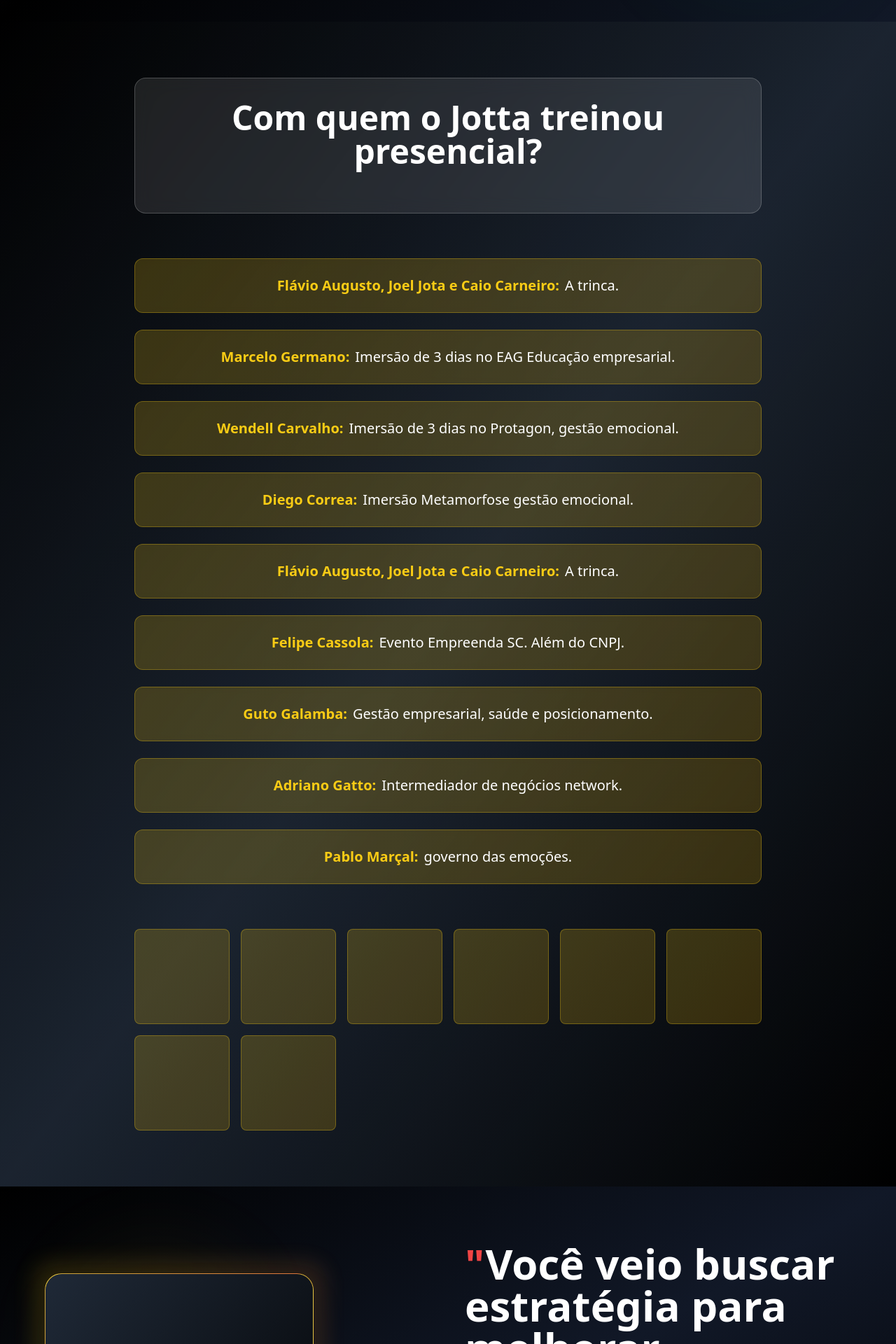
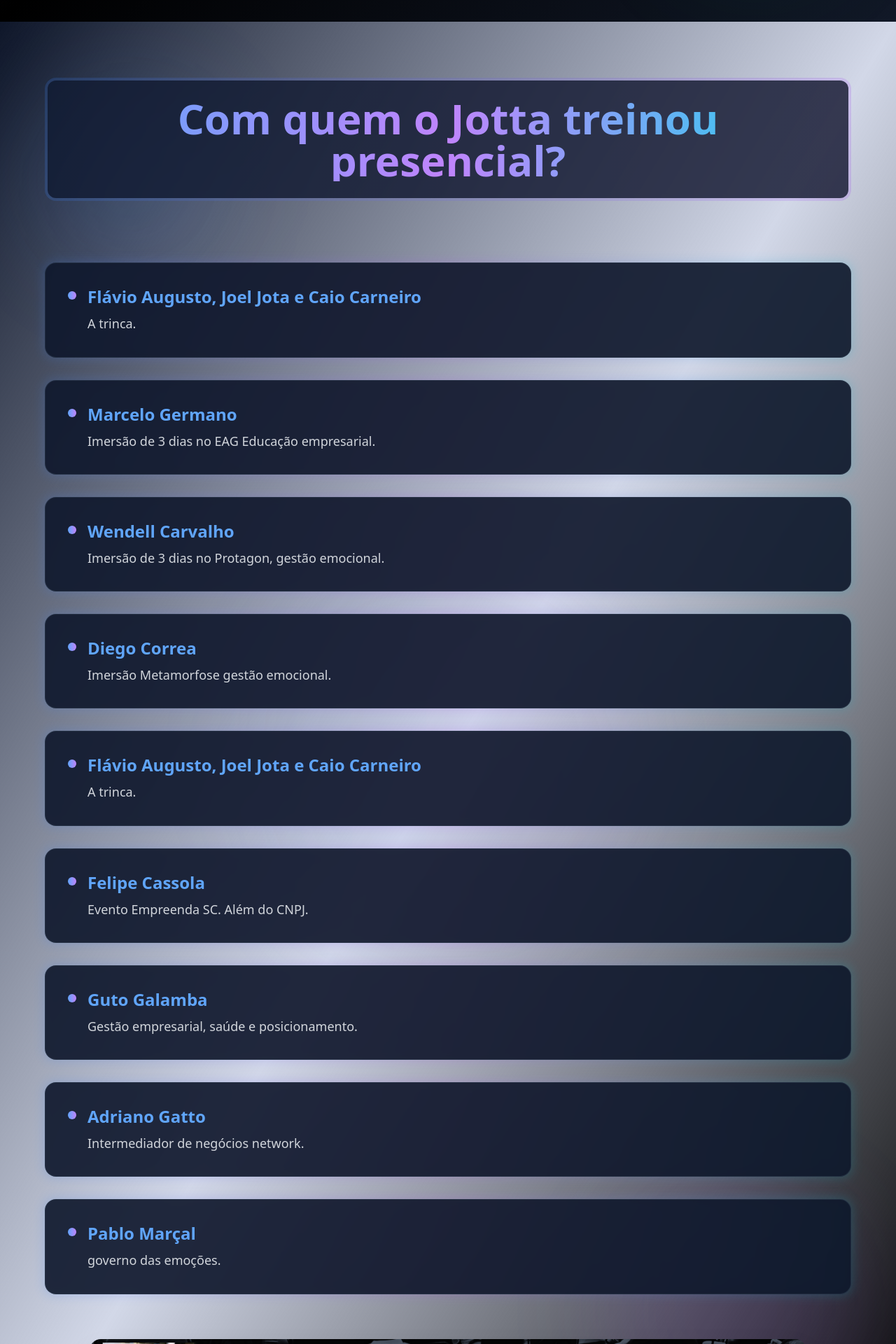
Before and after one commit to edilson-morais/pensando-fora-do-palco, a React (Vite) app: page / in a window 1280 px wide. Shown: the part 6340-8260 px from the top of the page at 70% size. Built offline with nearby package versions, Linux system fonts and the light colour scheme.

Commit message:
Refactor TrainingClients section
Updated the design of the "Com quem o Jotta treinou presencial?" section to be more modern and removed the brown color. Also inserted the provided image below the text in the same section.

```diff
--- a/src/components/TrainingClients.tsx
+++ b/src/components/TrainingClients.tsx
@@ -12,41 +12,59 @@ const TrainingClients = () => {
   ];
 
   return (
-    <section className="py-20 bg-gradient-to-br from-black via-gray-800 to-black text-white relative overflow-hidden">
-      {/* Background with photos overlay */}
-      <div className="absolute inset-0 opacity-20">
-        <div className="w-full h-full bg-gradient-to-br from-black/80 to-black/60"></div>
+    <section className="py-20 bg-gradient-to-br from-slate-900 via-blue-900/20 to-black text-white relative overflow-hidden">
+      {/* Modern geometric background */}
+      <div className="absolute inset-0">
+        <div className="absolute top-20 left-10 w-72 h-72 bg-blue-500/10 rounded-full blur-3xl"></div>
+        <div className="absolute bottom-20 right-10 w-96 h-96 bg-purple-500/10 rounded-full blur-3xl"></div>
+        <div className="absolute top-1/2 left-1/2 transform -translate-x-1/2 -translate-y-1/2 w-[600px] h-[600px] bg-gradient-to-r from-blue-500/5 to-purple-500/5 rounded-full blur-3xl"></div>
       </div>
 
       <div className="container mx-auto px-6 relative z-10">
-        <div className="max-w-4xl mx-auto text-center">
-          {/* Header */}
-          <div className="bg-white/10 backdrop-blur-md rounded-2xl p-8 mb-16 border border-white/20">
-            <h2 className="text-3xl md:text-4xl lg:text-5xl font-bold mb-8">
-              Com quem o Jotta treinou presencial?
-            </h2>
+        <div className="max-w-6xl mx-auto">
+          {/* Modern Header */}
+          <div className="text-center mb-16">
+            <div className="inline-block bg-gradient-to-r from-blue-500/20 to-purple-500/20 backdrop-blur-sm rounded-2xl p-1 mb-6">
+              <div className="bg-slate-900/80 rounded-xl px-8 py-6">
+                <h2 className="text-4xl md:text-5xl lg:text-6xl font-bold bg-gradient-to-r from-blue-400 via-purple-400 to-cyan-400 bg-clip-text text-transparent">
+                  Com quem o Jotta treinou presencial?
+                </h2>
+              </div>
+            </div>
           </div>
 
-          {/* Clients list */}
-          <div className="space-y-6">
+          {/* Modern Clients Grid */}
+          <div className="grid gap-6 md:gap-8 mb-16">
             {clients.map((client, index) => {
               const [name, description] = client.split(': ');
               return (
-                <div key={index} className="bg-gradient-to-r from-yellow-400/20 to-yellow-500/20 backdrop-blur-sm rounded-xl p-6 border border-yellow-400/30 hover:border-yellow-400/50 transition-all duration-300">
-                  <p className="text-lg md:text-xl">
-                    <span className="text-yellow-400 font-bold">{name}:</span>
-                    <span className="text-white ml-2">{description}</span>
-                  </p>
+                <div key={index} className="group relative">
+                  <div className="absolute -inset-0.5 bg-gradient-to-r from-blue-500 via-purple-500 to-cyan-500 rounded-2xl blur opacity-20 group-hover:opacity-40 transition duration-500"></div>
+                  <div className="relative bg-slate-900/90 backdrop-blur-sm border border-slate-700/50 rounded-2xl p-8 hover:border-blue-400/50 transition-all duration-500 hover:transform hover:scale-[1.02]">
+                    <div className="flex items-start gap-4">
+                      <div className="flex-shrink-0 w-3 h-3 bg-gradient-to-r from-blue-400 to-purple-400 rounded-full mt-2 group-hover:scale-125 transition-transform duration-300"></div>
+                      <div>
+                        <h3 className="text-xl md:text-2xl font-bold text-blue-400 mb-2 group-hover:text-purple-400 transition-colors duration-300">
+                          {name}
+                        </h3>
+                        <p className="text-gray-300 text-lg leading-relaxed">
+                          {description}
+                        </p>
+                      </div>
+                    </div>
+                  </div>
                 </div>
               );
             })}
           </div>
 
-          {/* Bottom photos grid placeholder */}
-          <div className="mt-16 grid grid-cols-4 md:grid-cols-6 gap-4">
-            {Array.from({ length: 8 }, (_, i) => (
-              <div key={i} className="aspect-square bg-gradient-to-br from-yellow-400/20 to-yellow-500/20 rounded-lg border border-yellow-400/30"></div>
-            ))}
+          {/* Photos Section */}
+          <div className="text-center">
+            <img
+              src="/lovable-uploads/2327ff3b-d468-4588-9957-fc2e445841d8.png"
+              alt="Fotos dos treinamentos presenciais do Jotta"
+              className="w-full max-w-5xl mx-auto rounded-2xl shadow-2xl"
+            />
           </div>
         </div>
       </div>
```
Also changed, not shown: public/lovable-uploads/2327ff3b-d468-4588-9957-fc2e445841d8.png (added).
